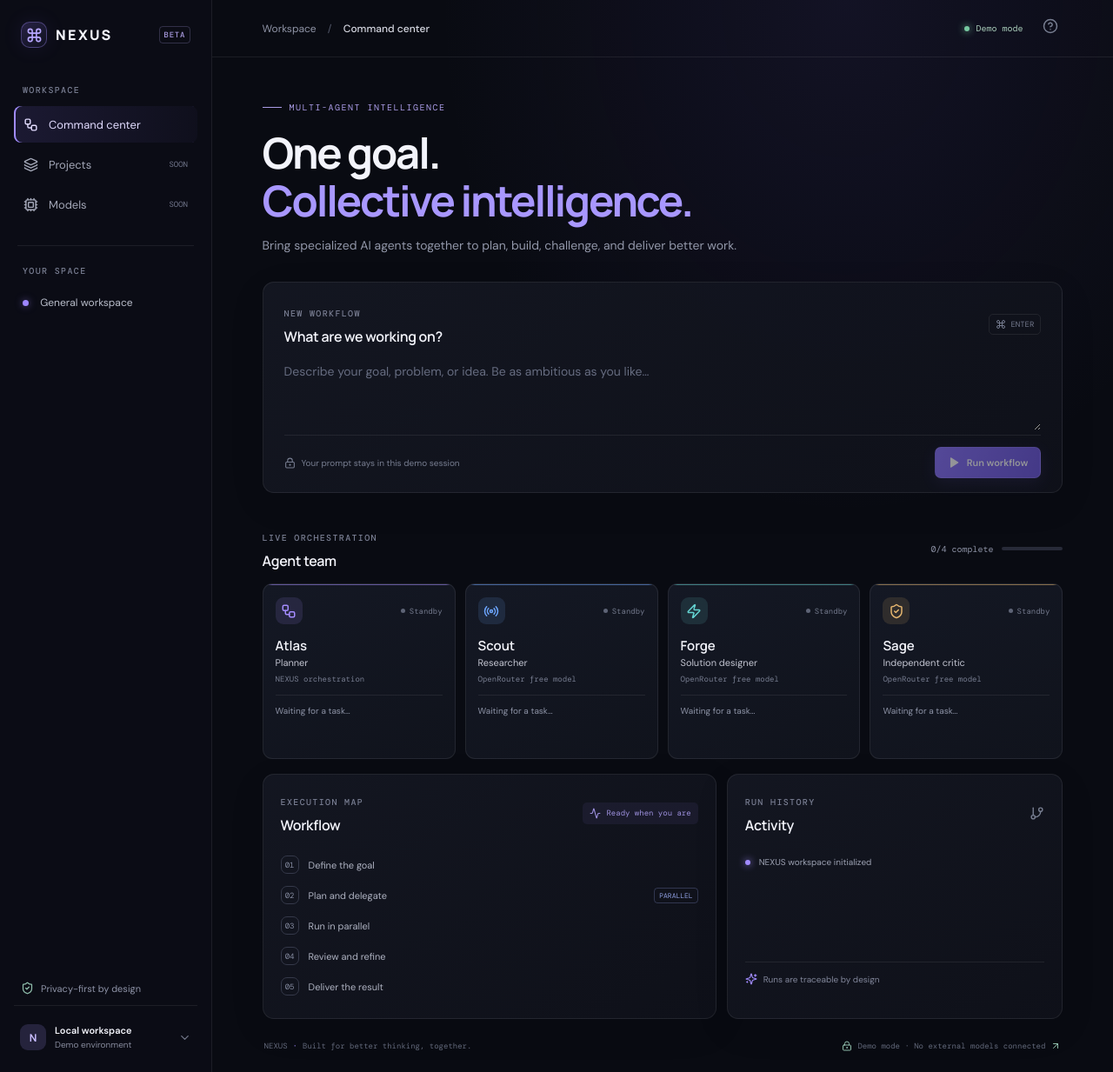
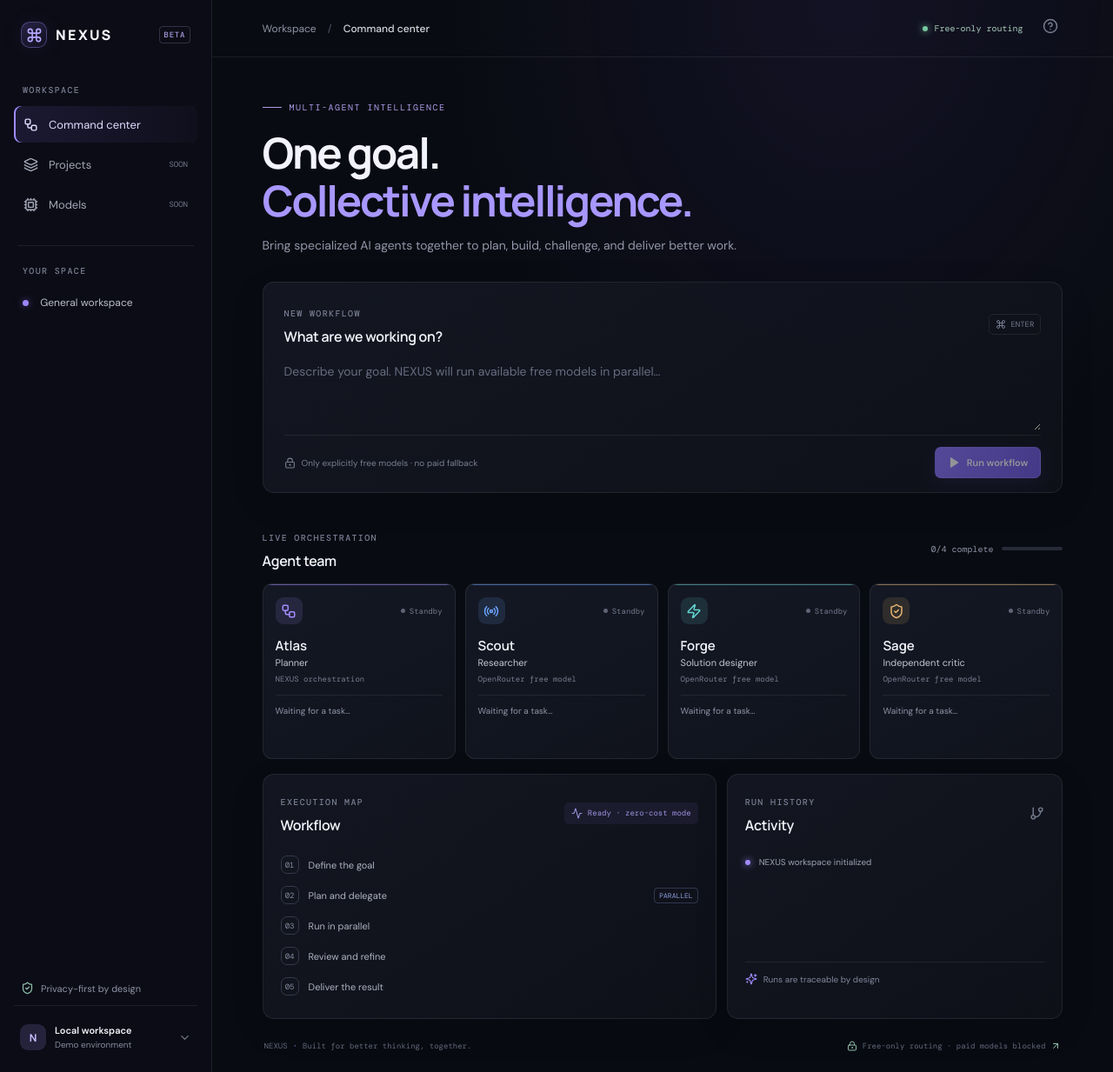
Before and after one commit to gizmoshifter/Nexus, a React (Vite) app: page / in a window 1280 px wide. Shown: the whole page at 87% size. Built offline with nearby package versions, Linux system fonts and the light colour scheme.

Commit message:
Connect NEXUS dashboard to free-only model workflow

```diff
--- a/src/App.tsx
+++ b/src/App.tsx
@@ -1,6 +1,6 @@
 import { useState } from "react";
 import { Activity, ArrowUpRight, Check, ChevronDown, CircleHelp, Command, Cpu, GitBranch, Layers3, LockKeyhole, Play, Plus, Radio, ShieldCheck, Sparkles, Workflow, Zap } from "lucide-react";
-import { Agent, initialAgents, runDemo } from "./engine";
+import { Agent, initialAgents, runLive } from "./engine";
 
 const statusLabel = (status: Agent["status"]) => ({
   idle: "Standby", working: "Working", reviewing: "Reviewing", complete: "Complete"
@@ -9,7 +9,8 @@ const statusLabel = (status: Agent["status"]) => ({
 export default function App() {
   const [goal, setGoal] = useState("");
   const [agents, setAgents] = useState<Agent[]>(initialAgents);
-  const [phase, setPhase] = useState("Ready when you are");
+  const [phase, setPhase] = useState("Ready · zero-cost mode");
+  const [error, setError] = useState("");
   const [plan, setPlan] = useState<string[]>([]);
   const [synthesis, setSynthesis] = useState("");
   const [running, setRunning] = useState(false);
@@ -19,15 +20,20 @@ export default function App() {
     if (!goal.trim() || running) return;
     setRunning(true);
     setSynthesis("");
+    setError("");
     setHistory((items) => [`Run started · ${new Date().toLocaleTimeString()}`, ...items].slice(0, 5));
     try {
-      const result = await runDemo(goal.trim(), (nextAgents, nextPhase, nextPlan) => {
+      const result = await runLive(goal.trim(), (nextAgents, nextPhase, nextPlan) => {
         setAgents(nextAgents);
         setPhase(nextPhase);
         setPlan(nextPlan);
       });
       setSynthesis(result.synthesis);
       setHistory((items) => [`Run completed · ${new Date().toLocaleTimeString()}`, ...items].slice(0, 5));
+    } catch (error) {
+      setError(error instanceof Error ? error.message : "Workflow failed.");
+      setPhase("Stopped · no paid fallback");
+      setHistory((items) => [`Run stopped · ${new Date().toLocaleTimeString()}`, ...items].slice(0, 5));
     } finally {
       setRunning(false);
     }
@@ -53,7 +59,7 @@ export default function App() {
       </aside>
 
       <main className="main">
-        <header className="topbar"><div className="crumb">Workspace <span>/</span> <strong>Command center</strong></div><div className="top-actions"><span className="connection"><i /> Demo mode</span><button className="icon-button" aria-label="Help"><CircleHelp size={18} /></button></div></header>
+        <header className="topbar"><div className="crumb">Workspace <span>/</span> <strong>Command center</strong></div><div className="top-actions"><span className="connection"><i /> Free-only routing</span><button className="icon-button" aria-label="Help"><CircleHelp size={18} /></button></div></header>
         <div className="content">
           <section className="hero">
             <div className="eyebrow"><span className="eyebrow-line" /> MULTI-AGENT INTELLIGENCE</div>
@@ -63,8 +69,8 @@ export default function App() {
 
           <section className="composer panel">
             <div className="panel-head"><div><span className="section-kicker">NEW WORKFLOW</span><h2>What are we working on?</h2></div><span className="shortcut"><Command size={12} /> ENTER</span></div>
-            <textarea value={goal} onChange={(event) => setGoal(event.target.value)} placeholder="Describe your goal, problem, or idea. Be as ambitious as you like…" rows={3} />
-            <div className="composer-foot"><span><LockKeyhole size={13} /> Your prompt stays in this demo session</span><button className="run-button" onClick={startRun} disabled={!goal.trim() || running}>{running ? <><span className="spinner" /> Orchestrating</> : <><Play size={14} fill="currentColor" /> Run workflow</>}</button></div>
+            <textarea value={goal} onChange={(event) => setGoal(event.target.value)} placeholder="Describe your goal. NEXUS will run available free models in parallel…" rows={3} />
+            <div className="composer-foot"><span><LockKeyhole size={13} /> Only explicitly free models · no paid fallback</span><button className="run-button" onClick={startRun} disabled={!goal.trim() || running}>{running ? <><span className="spinner" /> Orchestrating</> : <><Play size={14} fill="currentColor" /> Run workflow</>}</button></div>
           </section>
 
           <div className="section-heading"><div><span className="section-kicker">LIVE ORCHESTRATION</span><h2>Agent team</h2></div><div className="run-progress"><span>{completed}/{agents.length} complete</span><div className="progress-track"><i style={{ width: `${completed / agents.length * 100}%` }} /></div></div></div>
@@ -87,9 +93,10 @@ export default function App() {
             </section>
           </div>
 
+          {error && <section className="panel synthesis"><div className="synthesis-heading"><div className="synthesis-icon"><ShieldCheck size={17} /></div><div><span className="section-kicker">ZERO-COST PROTECTION</span><h2>Run stopped safely</h2></div></div><p>{error}</p></section>}
           {synthesis && <section className="panel synthesis"><div className="synthesis-heading"><div className="synthesis-icon"><Sparkles size={17} /></div><div><span className="section-kicker">COLLECTIVE OUTPUT</span><h2>Final synthesis</h2></div><span className="complete-tag"><Check size={12} /> Run complete</span></div><p>{synthesis}</p></section>}
 
-          <footer><span>NEXUS <i>·</i> Built for better thinking, together.</span><span><LockKeyhole size={12} /> Demo mode · No external models connected <ArrowUpRight size={12} /></span></footer>
+          <footer><span>NEXUS <i>·</i> Built for better thinking, together.</span><span><LockKeyhole size={12} /> Free-only routing · paid models blocked <ArrowUpRight size={12} /></span></footer>
         </div>
       </main>
     </div>
```
